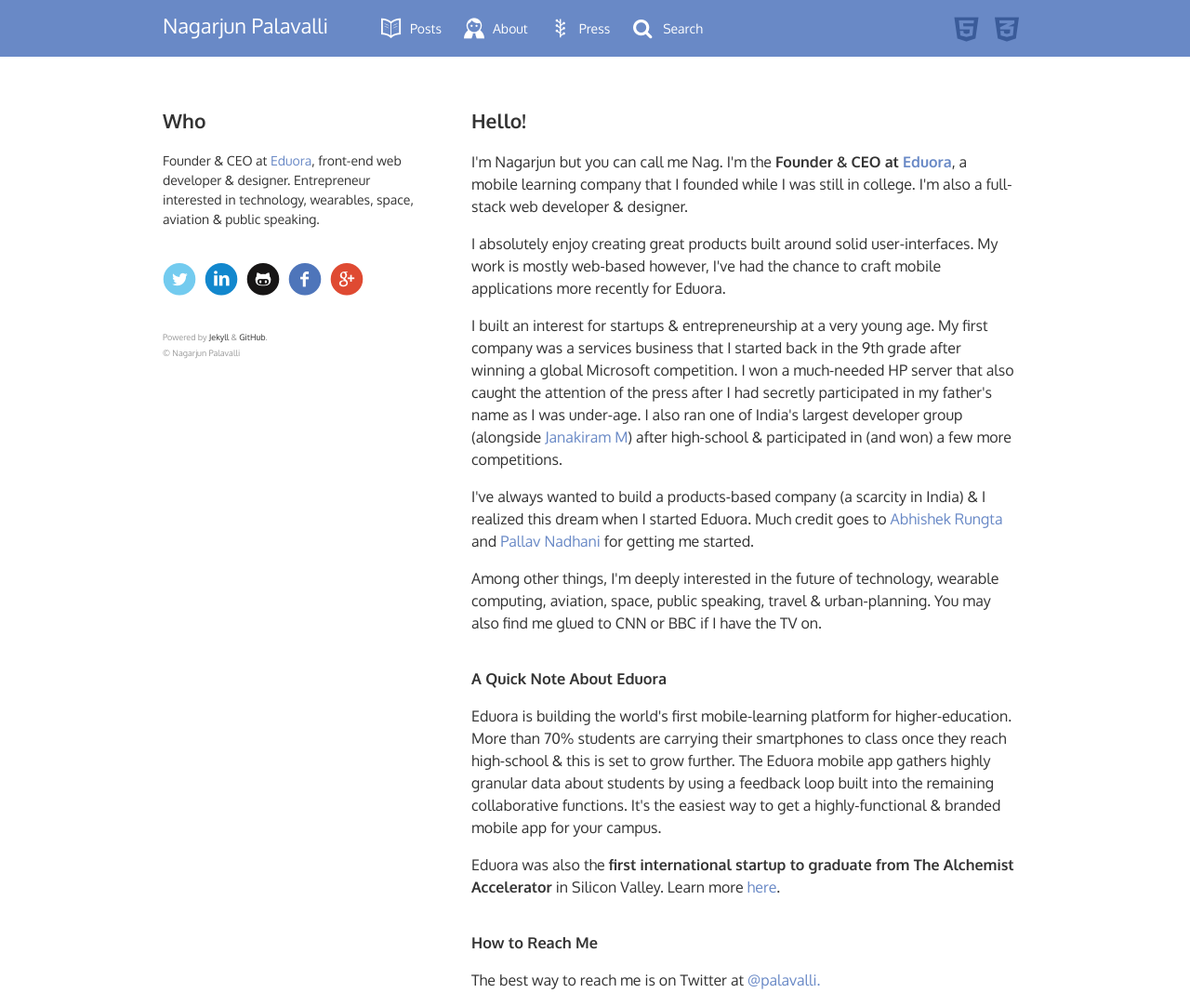
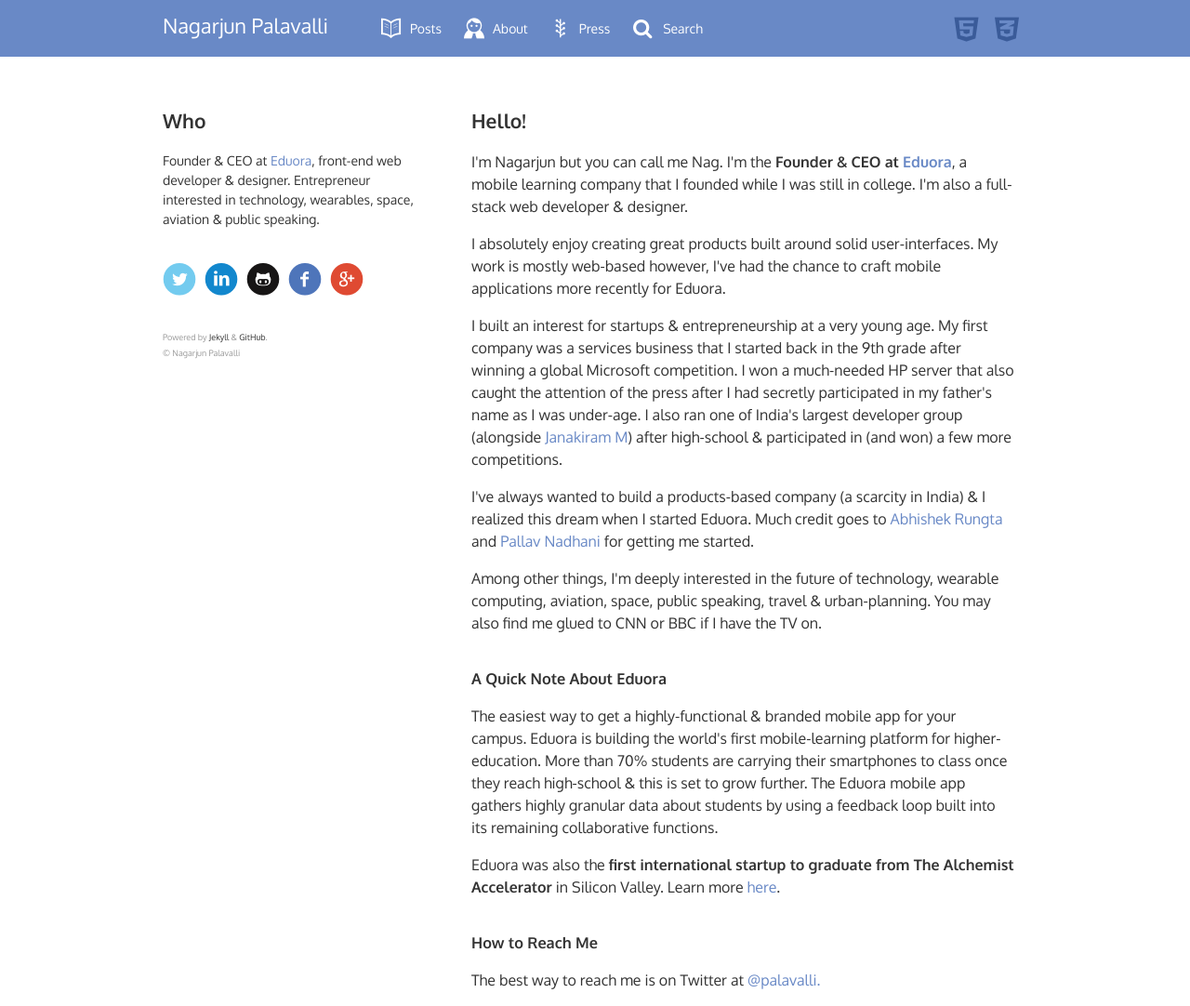
Before and after one commit to nagarjun/nagarjun.github.com, a Jekyll site: the page built from about/index.html, in a window 1280 px wide. Shown: the whole page at 93% size. Built offline with Jekyll 4.4.1, drawn with Linux system fonts in a browser that asks for light colours; some web fonts are replaced; Markdown is read by kramdown in place of the engine named in the settings.

Commit message:
Content for About screen.

```diff
--- a/about/index.html
+++ b/about/index.html
@@ -29,11 +29,10 @@
 		  <p>Among other things, I'm deeply interested in the future of technology, wearable computing, aviation, space,
 		  	public speaking, travel &amp; urban-planning. You may also find me glued to CNN or BBC if I have the TV on.</p>
 		  <h3>A Quick Note About Eduora</h3>
-		  <p>Eduora is building the world's first mobile-learning platform for higher-education. More than 70% students
-		  	are carrying their smartphones to class once they reach high-school &amp; this is set to grow further. The
-		  	Eduora mobile app gathers highly granular data about students by using a feedback loop built into the remaining
-		  	collaborative functions. It's the easiest way to get a highly-functional &amp; branded mobile app
-		  	for your campus.</p>
+		  <p>The easiest way to get a highly-functional &amp; branded mobile app for your campus. Eduora is building the world's
+		  	first mobile-learning platform for higher-education. More than 70% students are carrying their smartphones to class
+		  	once they reach high-school &amp; this is set to grow further. The Eduora mobile app gathers highly granular data
+		  	about students by using a feedback loop built into its remaining collaborative functions.</p>
 		  <p>Eduora was also the <strong>first international startup to graduate from The Alchemist Accelerator</strong>
 		  	in Silicon Valley. Learn more <a href="http://www.eduora.com/">here</a>.</p>
 		  <h3>How to Reach Me</h3>
```
